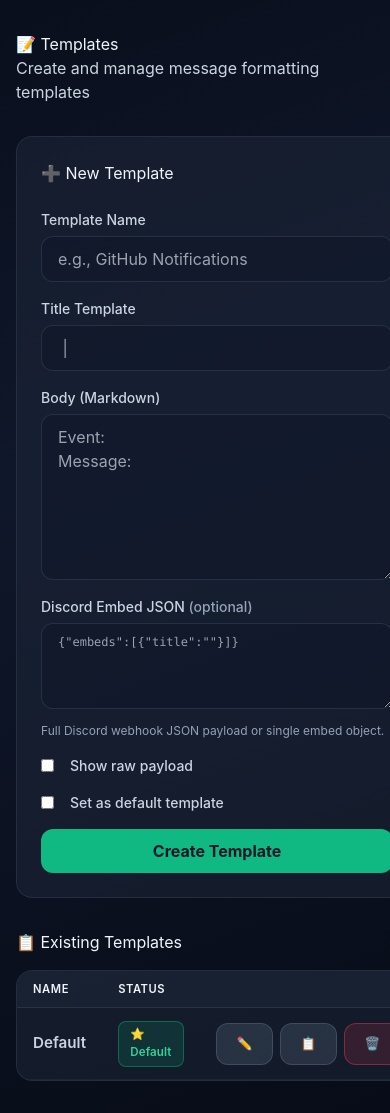
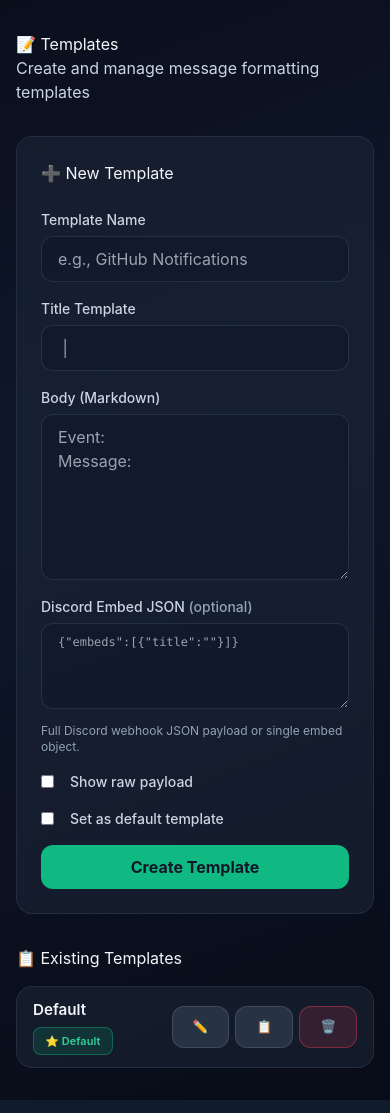
Before and after one commit to Ferdyverse/NotificationHub, a FastAPI app: page /ui/templates in a window 390 px wide. Shown: the part 159-1272 px from the top of the page. Run offline with FastAPI, Linux system fonts and the light colour scheme; data comes from the database, SQL or seed files in the repository; some libraries are stand-ins or nearby versions.

Commit message:
fix(ui): card layout on mobile, table on desktop for list pages

```diff
--- a/app/static/style.css
+++ b/app/static/style.css
@@ -746,7 +746,34 @@ nav .nav-brand:hover {
   -webkit-overflow-scrolling: touch;
 }
 
+.desktop-only { display: block; }
+.mobile-only  { display: none;  }
+
+.list-card-item {
+  padding: 0.75rem 1rem;
+  border-bottom: 1px solid rgba(255,255,255,0.05);
+  display: flex;
+  align-items: center;
+  justify-content: space-between;
+  gap: 0.75rem;
+}
+
+.list-card-item:last-child {
+  border-bottom: none;
+}
+
+.list-card-meta {
+  display: flex;
+  align-items: center;
+  gap: 0.4rem;
+  flex-wrap: wrap;
+  margin-top: 0.3rem;
+}
+
 @media (max-width: 767px) {
+  .desktop-only { display: none;  }
+  .mobile-only  { display: block; }
+
   h1 {
     font-size: 1.875rem;
   }
--- a/app/templates/templates.html
+++ b/app/templates/templates.html
@@ -65,7 +65,8 @@
   <section class="lg:col-span-2">
     <h2 class="mb-4">📋 Existing Templates</h2>
     {% if templates %}
-    <div class="card" style="padding: 0; overflow: hidden;">
+    <!-- Desktop table -->
+    <div class="card desktop-only" style="padding: 0; overflow: hidden;">
       <div class="table-responsive">
       <table style="width: 100%; border-collapse: collapse;">
         <thead>
@@ -103,6 +104,30 @@
       </table>
       </div>
     </div>
+    <!-- Mobile cards -->
+    <div class="card mobile-only" style="padding: 0; overflow: hidden;">
+      {% for template in templates %}
+      <div class="list-card-item">
+        <div style="min-width: 0;">
+          <div style="font-weight: 600; font-size: 0.95rem;">{{ template.name }}</div>
+          {% if template.is_default %}
+          <div class="list-card-meta">
+            <span class="badge badge-success" style="font-size: 0.68rem;">⭐ Default</span>
+          </div>
+          {% endif %}
+        </div>
+        <div style="display: flex; gap: 0.4rem; align-items: center; flex-shrink: 0;">
+          <a class="btn btn-secondary" href="/ui/templates/{{ template.id }}" style="padding: 0.3rem 0.6rem; font-size: 0.78rem;">✏️</a>
+          <form method="post" action="/ui/templates/{{ template.id }}/duplicate" style="margin:0;">
+            <button class="btn btn-secondary" style="padding: 0.3rem 0.6rem; font-size: 0.78rem;" title="Duplicate">📋</button>
+          </form>
+          <form method="post" action="/ui/templates/{{ template.id }}/delete" style="margin:0;" {% if template.is_default %}style="opacity: 0.5; pointer-events: none;"{% else %}onsubmit="return confirm('Delete this template? This cannot be undone.');"{% endif %}>
+            <button class="btn btn-danger" style="padding: 0.3rem 0.6rem; font-size: 0.78rem;" {% if template.is_default %}disabled{% endif %}>🗑️</button>
+          </form>
+        </div>
+      </div>
+      {% endfor %}
+    </div>
     {% else %}
       <div class="empty-state">
         <div class="empty-state-icon">📝</div>
```
Also changed, not shown: app/templates/ingresses.html (+28 -5 lines), app/templates/routes.html (+30 -3 lines).
